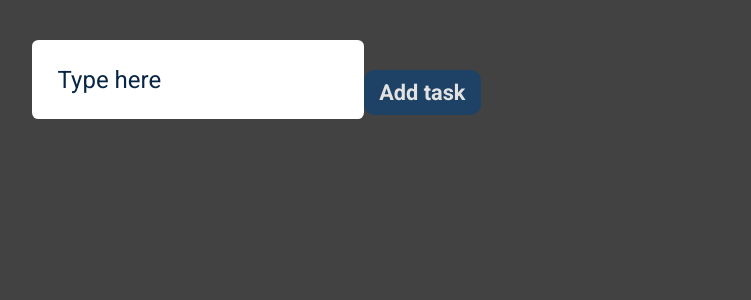
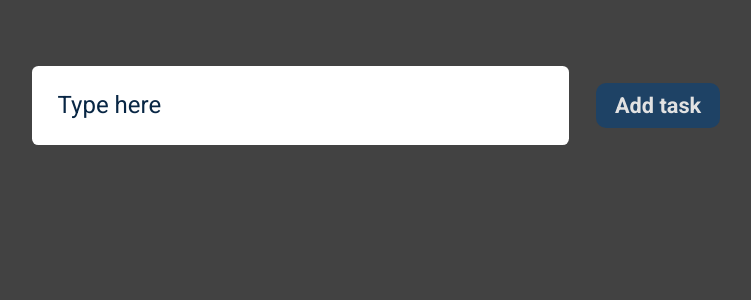
Before and after one commit to Bombazok/todoapp, a React (Create React App) app: page / in a window 1280 px wide. Shown: the top 300 px of the page, without its empty margins (8-759 px from the left). Built offline with nearby package versions, Linux system fonts and the light colour scheme.

Commit message:
style(scss): update info, tasks, home (w/ mobile)

```diff
--- a/src/scss/components/_info.scss
+++ b/src/scss/components/_info.scss
@@ -6,4 +6,10 @@
 	&__empty {
 		opacity: 0;
 	}
+
+	&__form {
+		input {
+			width: 100%;
+		}
+	}
 }
--- a/src/scss/components/_tasks.scss
+++ b/src/scss/components/_tasks.scss
@@ -1,3 +1,27 @@
 .tasks {
 	width: 60vw;
+
+	&__form {
+		margin-top: 2vw;
+
+		input {
+			width: 78%;
+			margin-right: 4%;
+
+			@include mobile {
+				width: 100%;
+				margin-right: 0;
+			}
+		}
+
+		button {
+			width: 18%;
+			margin: 0;
+
+			@include mobile {
+				width: auto;
+				margin-top: 2vw;
+			}
+		}
+	}
 }
--- a/src/scss/pages/_home.scss
+++ b/src/scss/pages/_home.scss
@@ -2,7 +2,24 @@
 	.tasks,
 	.info {
 		height: 100%;
+		max-height: 100vh;
 		overflow-y: auto;
 		padding: 2.5rem;
+
+		@include mobile {
+			height: auto;
+			width: 100%;
+		}
+	}
+
+	.tasks {
+		@include mobile {
+			max-height: 75vh;
+		}
+	}
+
+	@include mobile {
+		flex-wrap: wrap;
+		flex-direction: column-reverse;
 	}
 }
```
